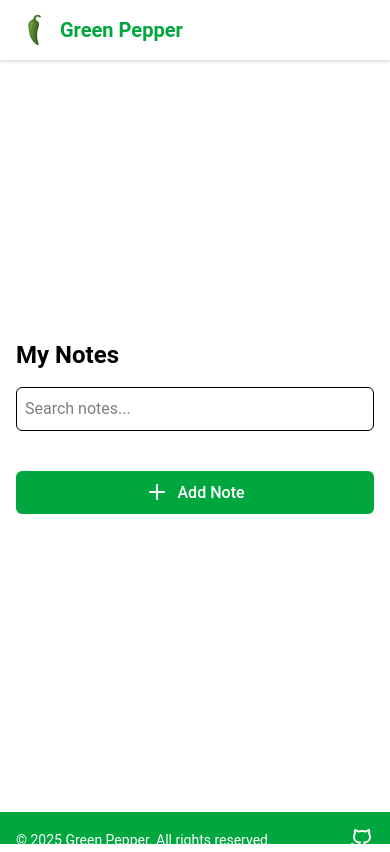
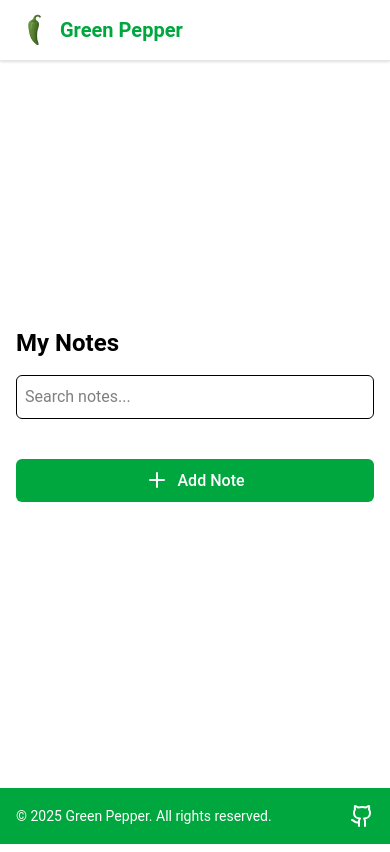
Before and after one commit to jordiroca94/green-pepper, a Vue app: page / in a window 390 px wide. Built offline with nearby package versions, Linux system fonts and the light colour scheme.

Commit message:
fix: widths

```diff
--- a/src/components/AppFooter.vue
+++ b/src/components/AppFooter.vue
@@ -1,6 +1,6 @@
 <template>
   <footer class="bg-green-600 text-white py-4">
-    <div class="max-w-[1280px] mx-auto px-4 flex items-center justify-between -mb-14 md:-mb-0">
+    <div class="max-w-320 mx-auto px-4 flex items-center justify-between">
       <span class="text-sm">&copy; 2025 Green Pepper. All rights reserved.</span>
 
       <a
--- a/src/components/AppNotes.vue
+++ b/src/components/AppNotes.vue
@@ -1,5 +1,6 @@
 <template>
-  <div class="p-4 flex flex-col md:mx-auto">
+  <div class="flex justify-center">
+    <div class="p-4 max-w-3xl w-full">
       <h2 class="text-2xl font-bold mb-4">My Notes</h2>
       <input
         v-model="searchQuery"
@@ -50,6 +51,9 @@
           placeholder="Description"
           class="border rounded-md p-2 w-full"
         ></textarea>
+
+        <p v-if="formError" class="text-red-600 font-medium">{{ formError }}</p>
+
         <div class="flex flex-col gap-2">
           <button
             class="flex items-center gap-2 cursor-pointer bg-green-600 hover:bg-white hover:text-green-600 text-white group px-3 py-2 w-full justify-center rounded-md border border-transparent hover:border-green-600 transition-colors"
@@ -67,6 +71,7 @@
           </button>
         </div>
       </form>
+    </div>
   </div>
 </template>
 
@@ -90,6 +95,7 @@ interface Note {
 
 const notes = ref<Note[]>([])
 const form = ref<Note>({ title: '', description: '' })
+const formError = ref('')
 const editingNoteId = ref<number | null>(null)
 const searchQuery = ref('')
 
@@ -98,6 +104,13 @@ const loadNotes = async () => {
 }
 
 const handleSave = async () => {
+  if (!form.value.title.trim() || !form.value.description.trim()) {
+    formError.value = 'Title and description are required.'
+    return
+  }
+
+  formError.value = ''
+
   if (editingNoteId.value !== null) {
     await updateNote({ ...form.value, id: editingNoteId.value })
   } else {
@@ -106,6 +119,7 @@ const handleSave = async () => {
       description: form.value.description,
     })
   }
+
   resetForm()
   await loadNotes()
 }
@@ -122,6 +136,7 @@ const cancelEdit = () => {
 const resetForm = () => {
   form.value = { title: '', description: '' }
   editingNoteId.value = null
+  formError.value = ''
 }
 
 const removeNote = async (id: number) => {
```
Lines whose indentation alone changed are shown as unchanged.
